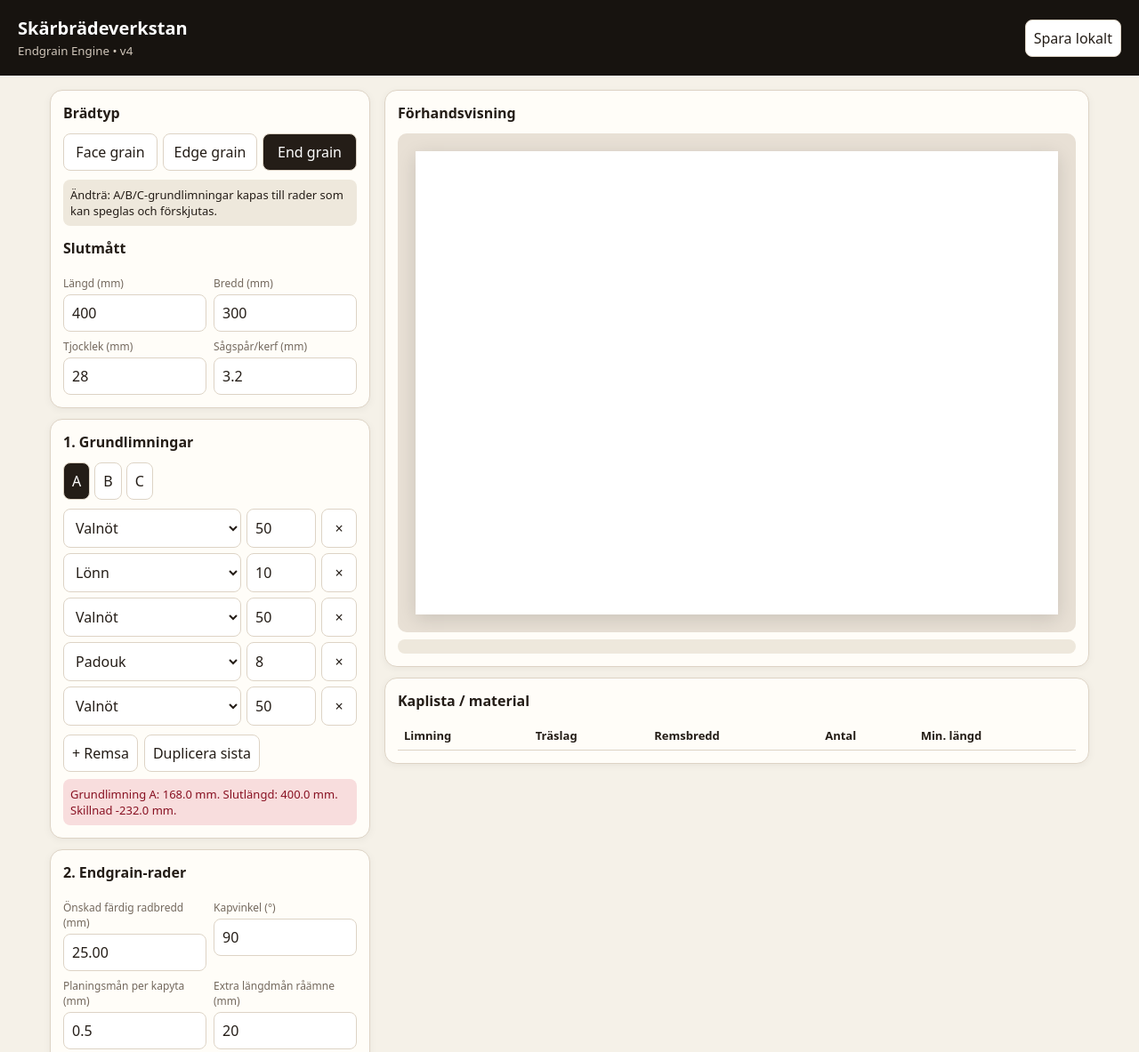
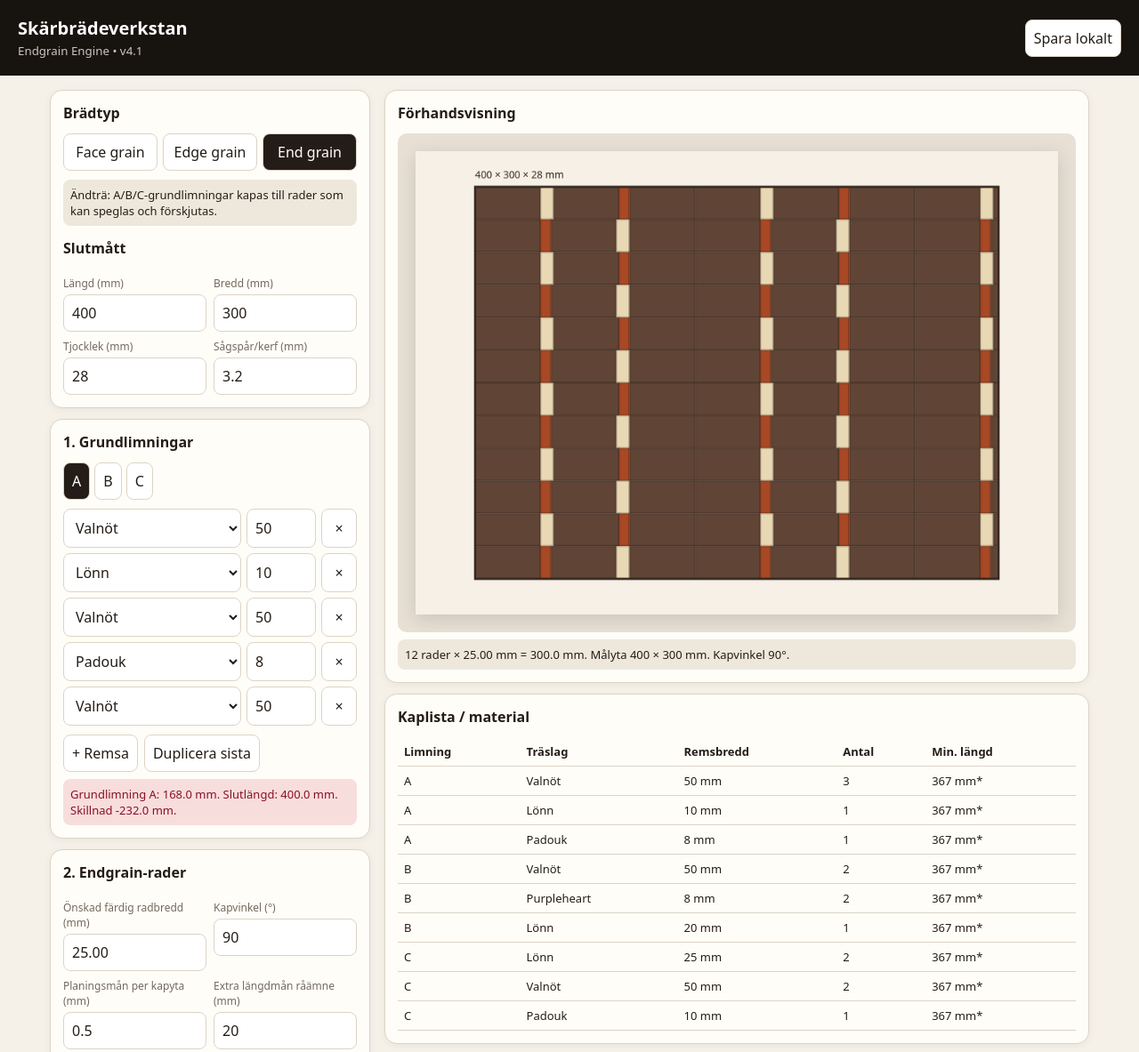
Before and after one commit to jlindeberg77-cloud/Skarbradeverkstaden, a plain HTML site: page index.html in a window 1280 px wide. Shown: the top 1183 px of the page at 89% size. Drawn offline with Linux system fonts and the light colour scheme.

Commit message:
Add files via upload

```diff
--- a/index.html
+++ b/index.html
@@ -26,7 +26,7 @@ table{width:100%;border-collapse:collapse;font-size:13px}td,th{padding:7px;borde
 @media(max-width:800px){main{grid-template-columns:1fr}.previewWrap{min-height:260px}}
 </style></head>
 <body>
-<header><div><h1>Skärbrädeverkstan</h1><small>Endgrain Engine • v4</small></div><button onclick="saveProject()">Spara lokalt</button></header>
+<header><div><h1>Skärbrädeverkstan</h1><small>Endgrain Engine • v4.1</small></div><button onclick="saveProject()">Spara lokalt</button></header>
 <main>
 <section>
 <div class="card">
@@ -162,7 +162,7 @@ function addOperation(type){let d={glue:"A",cut:"90°",transform:"spegla"};state
 function removeOperation(i){state.operations.splice(i,1);render()}
 function renderOperations(){if(!el("operations"))return;let n={glue:"Limning",cut:"Kapning",transform:"Transform"};el("operations").innerHTML=state.operations.map((o,i)=>`<div class="op"><b>${i+1}</b><b>${n[o.type]}</b><input value="${o.value}" onchange="state.operations[${i}].value=this.value;renderBuildPlan()"><button onclick="removeOperation(${i})">×</button></div>`).join("");renderBuildPlan()}
 function renderBuildPlan(){el("buildPlan").textContent=state.operations.map((o,i)=>`${i+1}. ${o.type==="glue"?"Limma":o.type==="cut"?"Kapa":"Transformera"} ${o.value}`).join(" → ")||"Lägg till operationer."}
-function render(){normalizeGeometry();renderModes();renderTabs();renderStrips();renderRows();renderOperations();draw()}
+function render(){normalizeGeometry();renderModes();renderTabs();renderStrips();renderRows();try{renderOperations()}catch(e){console.warn(e)};draw()}
 ["boardL","boardW","boardT","kerf","rowWidth","cutAngle","surfAllowance","lengthAllowance"].forEach(id=>document.getElementById(id).addEventListener("input",render));
 function snapshot(){return {state,settings:{boardL:val("boardL"),boardW:val("boardW"),boardT:val("boardT"),kerf:val("kerf"),rowWidth:val("rowWidth"),cutAngle:val("cutAngle"),surfAllowance:val("surfAllowance"),lengthAllowance:val("lengthAllowance")}}}
 function saveProject(){localStorage.setItem("skarbradeverkstan",JSON.stringify(snapshot()));summary.textContent="Projektet är sparat lokalt på den här enheten."}
--- a/sw.js
+++ b/sw.js
@@ -1 +1 @@
-const C="skarbrade-v4";self.addEventListener("install",e=>{self.skipWaiting();e.waitUntil(caches.open(C).then(c=>c.addAll(["./","./index.html","./manifest.webmanifest"]))) });self.addEventListener("activate",e=>e.waitUntil(caches.keys().then(ks=>Promise.all(ks.filter(k=>k!==C).map(k=>caches.delete(k))))));self.addEventListener("fetch",e=>e.respondWith(fetch(e.request).then(r=>{let x=r.clone();caches.open(C).then(c=>c.put(e.request,x));return r}).catch(()=>caches.match(e.request))));
+const C="skarbrade-v4-1";self.addEventListener("install",e=>{self.skipWaiting();e.waitUntil(caches.open(C).then(c=>c.addAll(["./","./index.html","./manifest.webmanifest"]))) });self.addEventListener("activate",e=>e.waitUntil(caches.keys().then(ks=>Promise.all(ks.filter(k=>k!==C).map(k=>caches.delete(k))))));self.addEventListener("fetch",e=>e.respondWith(fetch(e.request).then(r=>{let x=r.clone();caches.open(C).then(c=>c.put(e.request,x));return r}).catch(()=>caches.match(e.request))));
```
